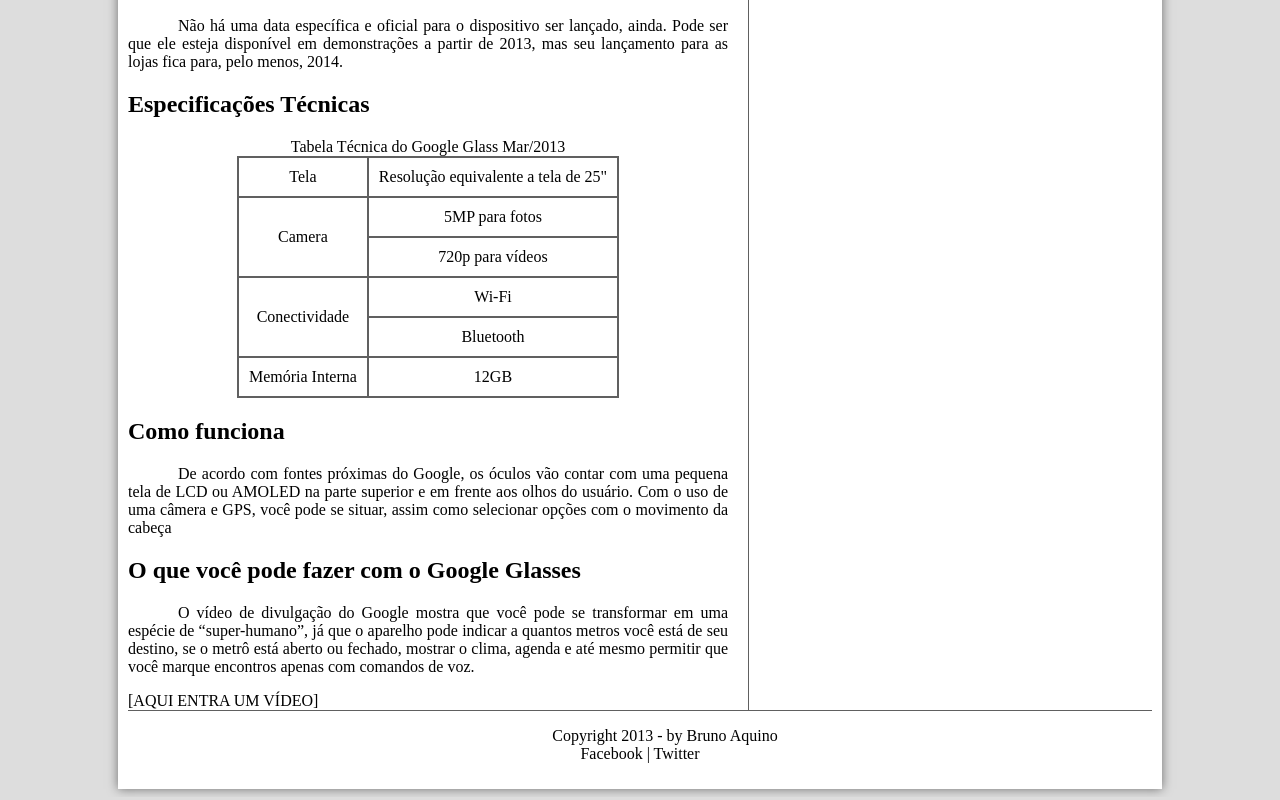
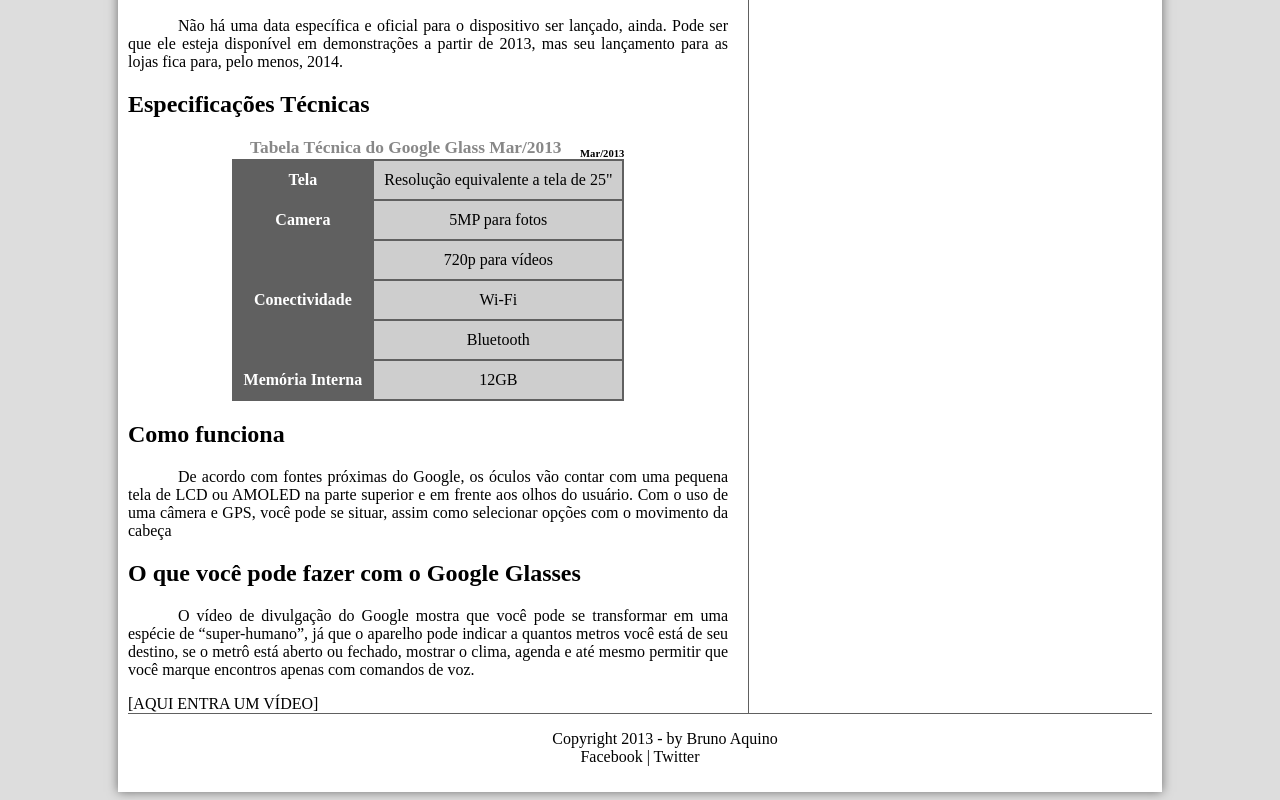
Before and after one commit to theodoro/html5css3, a plain HTML site: page curso-html5-pacote01/projeto-glass-html5/index.html in a window 1280 px wide. Shown: the part 1026-1826 px from the top of the page. Drawn offline with Linux system fonts and the light colour scheme.

Commit message:
Finalizando a Aula 20

```diff
--- a/curso-html5-pacote01/projeto-glass-html5/_css/estilo.css
+++ b/curso-html5-pacote01/projeto-glass-html5/_css/estilo.css
@@ -141,6 +141,33 @@
     vertical-align: middle;
 }
 
+table#tabela-esp td.ce {
+    color: #FFFFFF;
+    background-color: #606060;
+    vertical-align: top;
+    font-weight: bold;
+}
+
+table#tabela-esp td.cd {
+    background-color: #CECECE;
+}
+
+table#tabela-esp caption{
+    color: #888888;
+    font-size: 13pt;
+    font-weight: bold;
+}
+
+table#tabela-esp caption span{
+    display: block;
+    float: right;
+    color: #000000;
+    font-size: 8pt;
+    margin-top: 10px;
+
+}
+
+
 
 aside#lateral{
     display: block;
--- a/curso-html5-pacote01/projeto-glass-html5/index.html
+++ b/curso-html5-pacote01/projeto-glass-html5/index.html
@@ -53,13 +53,13 @@
 
                 <h1>Especificações Técnicas</h1>
                 <table id="tabela-esp">
-                    <caption>Tabela Técnica do Google Glass Mar/2013</caption>
-                    <tr><td>Tela</td><td>Resolução equivalente a tela de 25"</td></tr>
-                    <tr><td rowspan=2>Camera</td><td>5MP para fotos</td></tr>
-                    <tr><td>720p para vídeos</td></tr>
-                    <tr><td rowspan=2>Conectividade</td><td>Wi-Fi</td></tr>
-                    <tr><td>Bluetooth</td></tr>
-                    <tr><td>Memória Interna</td><td>12GB</td></tr>
+                    <caption>Tabela Técnica do Google Glass <span>Mar/2013</span>Mar/2013</caption>
+                    <tr><td class="ce">Tela</td><td class="cd">Resolução equivalente a tela de 25"</td></tr>
+                    <tr><td rowspan=2 class="ce">Camera</td><td class="cd"> 5MP para fotos</td></tr>
+                    <tr><td class="cd">720p para vídeos</td></tr>
+                    <tr><td rowspan=2 class="ce">Conectividade</td><td class="cd">Wi-Fi</td></tr>
+                    <tr><td class="cd">Bluetooth</td></tr>
+                    <tr><td class="ce">Memória Interna</td><td class="cd">12GB</td></tr>
 
                 </table>
 
```
